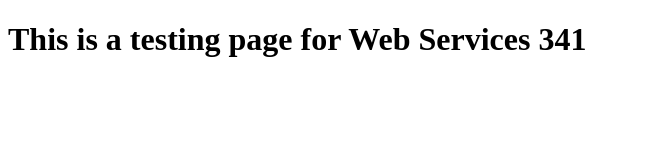
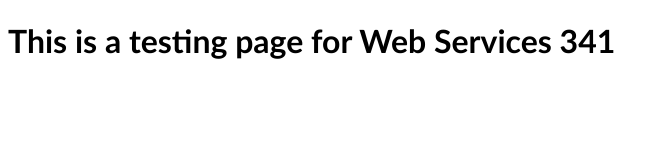
Before and after one commit to cindycorrea/BoomLastClass, a plain HTML site: page index.html in a window 1280 px wide. Shown: the whole page, without its empty margins (0-669 px from the left). Drawn offline with Linux system fonts and the light colour scheme.

Commit message:
css sheet

```diff
--- /dev/null
+++ b/index.css
@@ -0,0 +1,3 @@
+body {
+    font-family: 'Trebuchet MS', 'Lucida Sans Unicode', 'Lucida Grande', 'Lucida Sans', Arial, sans-serif;
+}
--- a/index.html
+++ b/index.html
@@ -4,6 +4,7 @@
     <meta charset="UTF-8">
     <meta http-equiv="X-UA-Compatible" content="IE=edge">
     <meta name="viewport" content="width=device-width, initial-scale=1.0">
+    <link rel="stylesheet" href="index.css">
     <title>Document</title>
 </head>
 <body>
```
